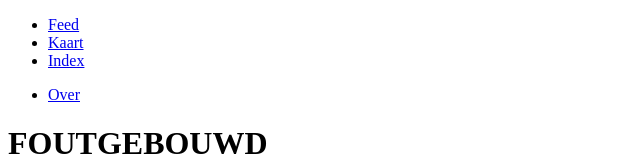
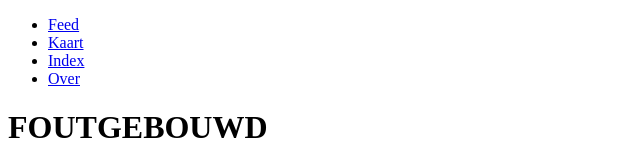
Before and after one commit to serviceteam-daarom/testwebsite, a React (Vite) app: page / in a window 1280 px wide. Shown: the top 160 px of the page, without its empty margins (0-640 px from the left). Built offline with nearby package versions, Linux system fonts and the light colour scheme.

Commit message:
Align all header navigation links

```diff
--- a/src/components/generated/Navigation.tsx
+++ b/src/components/generated/Navigation.tsx
@@ -50,7 +50,7 @@ export default function Navigation({
       <div className="m-header">
         <nav className="m-header__nav" aria-label="Hoofdmenu">
           <ul className="m-header__list">
-            {(['feed', 'map', 'index'] as Page[]).map(page => (
+            {(['feed', 'map', 'index', 'about'] as Page[]).map(page => (
               <li key={page} className="m-header__item">
                 <a
                   href={pageToHash[page]}
@@ -64,20 +64,6 @@ export default function Navigation({
             ))}
           </ul>
         </nav>
-        <nav className="m-header__actions" aria-label="actiemenu">
-          <ul className="m-header__list">
-            <li className="m-header__item">
-              <a
-                href={pageToHash.about}
-                className="m-header__link"
-                aria-current={currentPage === 'about' ? 'page' : undefined}
-                onClick={event => handleLinkClick(event, 'about')}
-              >
-                {pageToLabel.about}
-              </a>
-            </li>
-          </ul>
-        </nav>
       </div>
     </header>
   );
```
